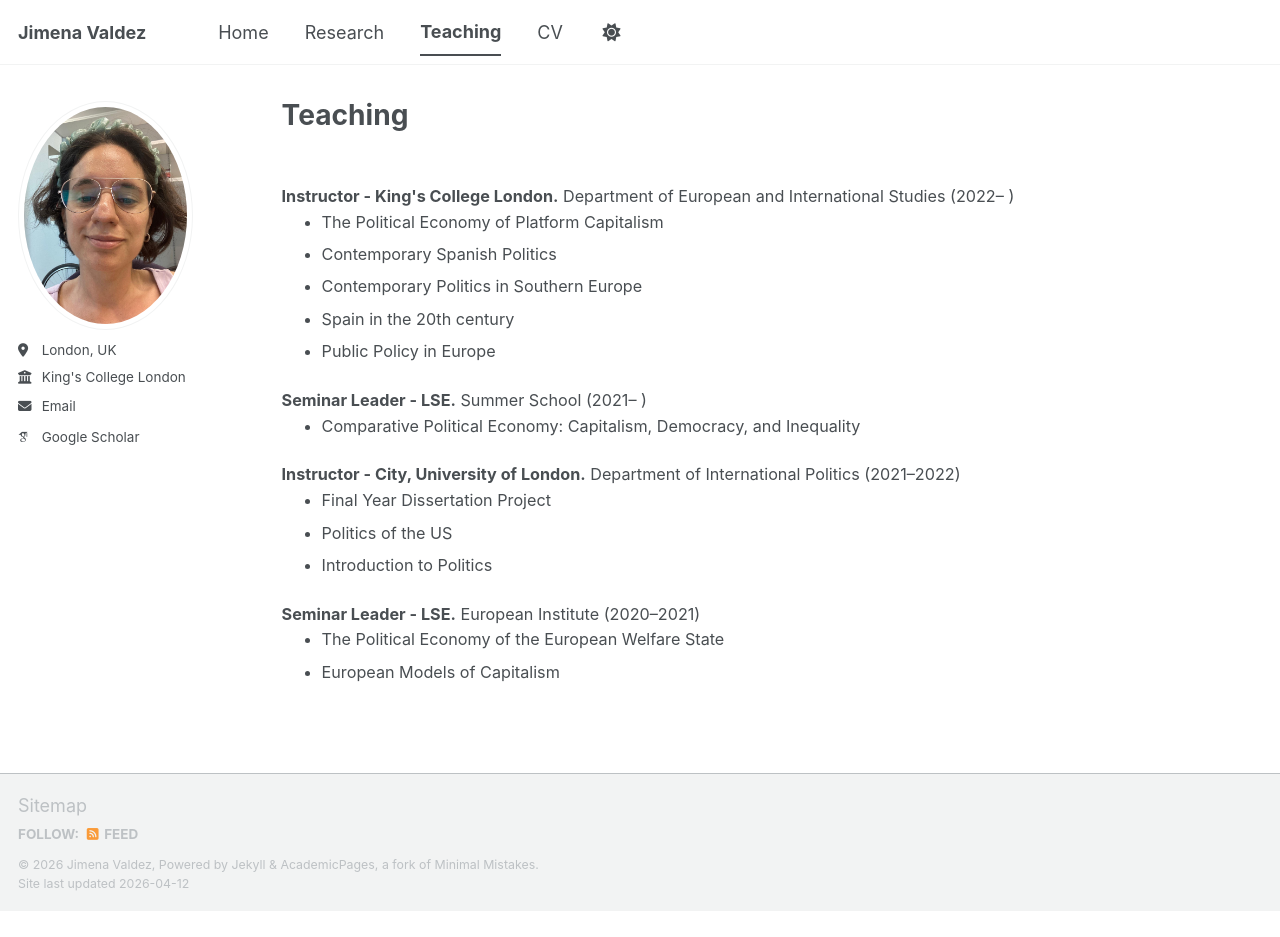
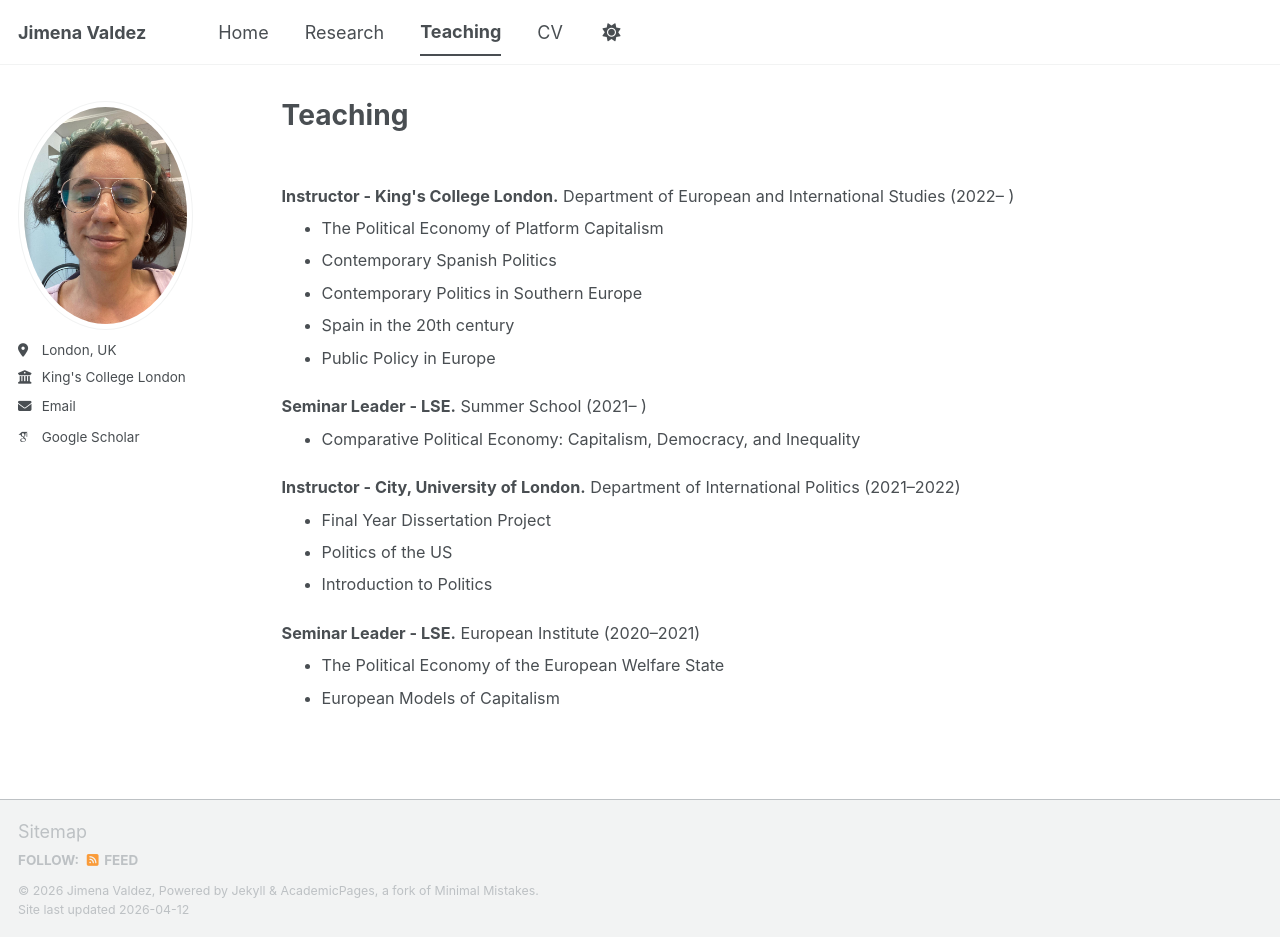
Before and after one commit to jimena-valdez/jimena-valdez.github.io, a Jekyll site: the page built from _pages/teaching.html, in a window 1280 px wide and 937 px high. Built offline with Jekyll 4.4.1, drawn with Linux system fonts in a browser that asks for light colours; some web fonts are replaced; a script bundle is joined from its source files by our own code; library files that are not in the unit come from our copies.

Commit message:
Update teaching.html

```diff
--- a/_pages/teaching.html
+++ b/_pages/teaching.html
@@ -9,7 +9,7 @@ author_profile: true
 <div style="font-size:0.9em;">
 
  <p style="margin-top:2.5em; margin-bottom:0.1em;"><strong>Instructor - King's College London.</strong> Department of European and International Studies (2022– )</p>
-<ul style="margin-top:0.1em; margin-bottom:0;">
+<ul style="margin-top:0.5em; margin-bottom:0;">
   <li>The Political Economy of Platform Capitalism</li>
   <li>Contemporary Spanish Politics</li>
   <li>Contemporary Politics in Southern Europe</li>
@@ -18,19 +18,19 @@ author_profile: true
 </ul>
 
 <p style="margin-top:1.5em; margin-bottom:0.1em;"><strong>Seminar Leader - LSE.</strong> Summer School (2021– )</p>
-<ul style="margin-top:0.1em; margin-bottom:0;">
+<ul style="margin-top:0.5em; margin-bottom:0;">
   <li>Comparative Political Economy: Capitalism, Democracy, and Inequality</li>
 </ul>
 
 <p style="margin-top:1.5em; margin-bottom:0.1em;"><strong>Instructor - City, University of London.</strong> Department of International Politics (2021–2022)</p>
-<ul style="margin-top:0.1em; margin-bottom:0;">
+<ul style="margin-top:0.5em; margin-bottom:0;">
   <li>Final Year Dissertation Project</li>
   <li>Politics of the US</li>
   <li>Introduction to Politics</li>
 </ul>
 
 <p style="margin-top:1.5em; margin-bottom:0.1em;"><strong>Seminar Leader - LSE.</strong> European Institute (2020–2021)</p>
-<ul style="margin-top:0.1em; margin-bottom:0;">
+<ul style="margin-top:0.5em; margin-bottom:0;">
   <li>The Political Economy of the European Welfare State</li>
   <li>European Models of Capitalism</li>
 </ul>
```
